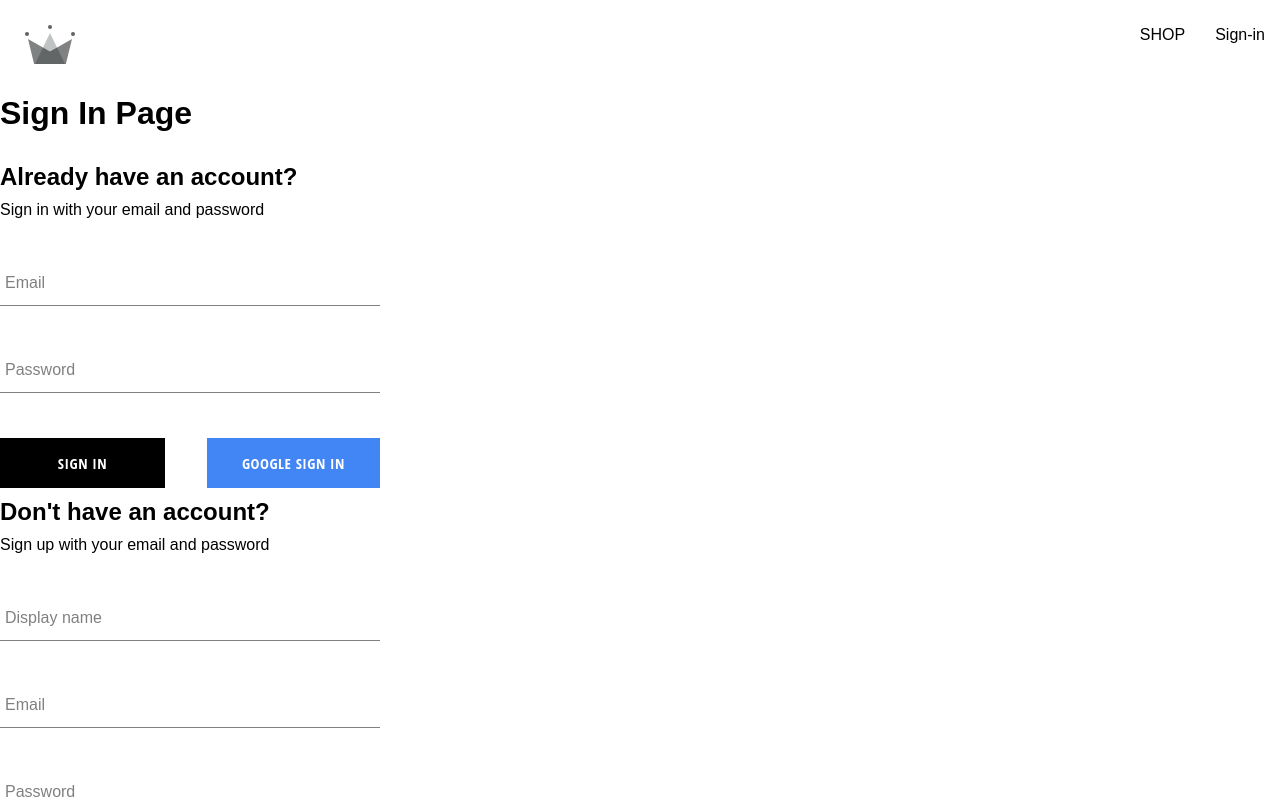
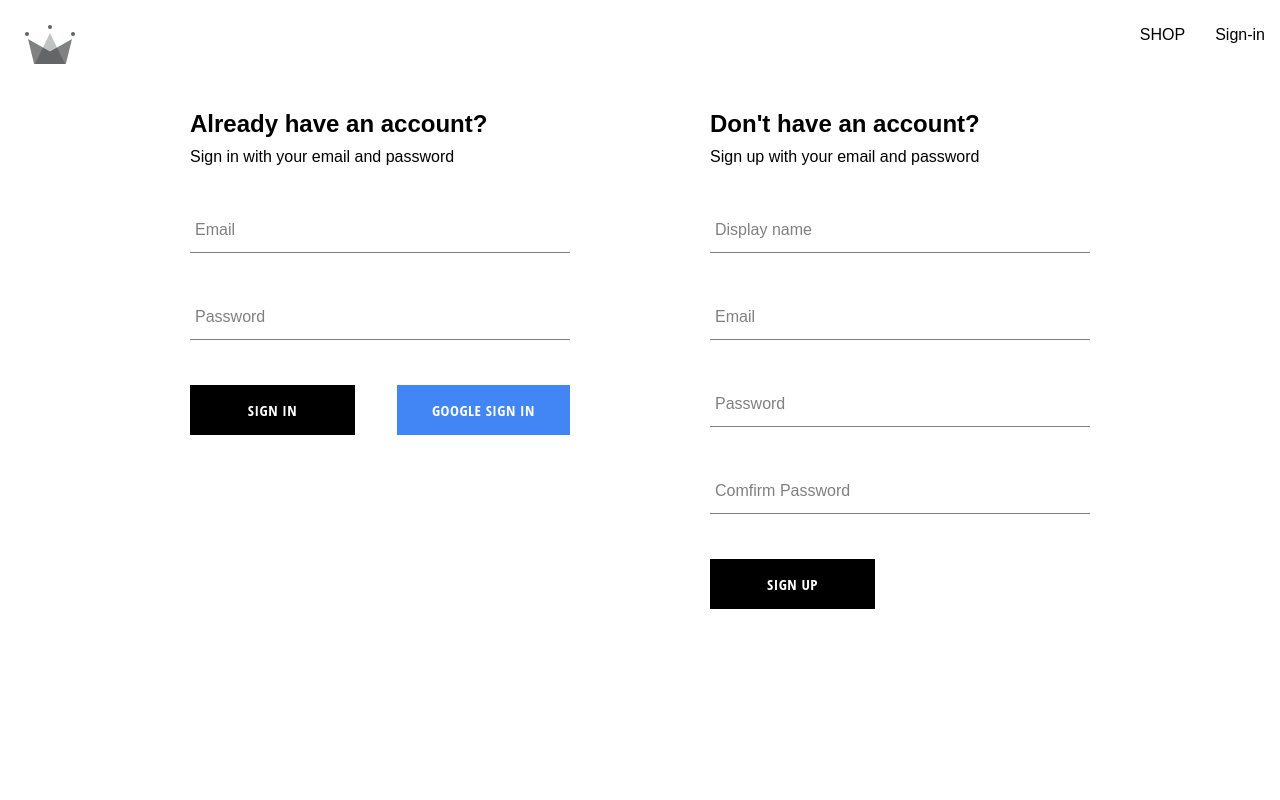
Before and after one commit to upluke/crwn-clothing-app, a React (Create React App) app: page /auth in a window 1280 px wide. Shown: the top 800 px of the page. Built offline with nearby package versions, Linux system fonts and the light colour scheme; a web font is replaced by a local one.

Commit message:
auth styles

```diff
--- a/src/routes/authentication/authentication.component.jsx
+++ b/src/routes/authentication/authentication.component.jsx
@@ -1,14 +1,11 @@
-import { signInWithGooglePopup, createUserDocumentFromAuth } from "../../utils/firebase/filebase.utils"
-
 import SignInForm from "../../components/sign-in-form/sign-in-form.component"
 import SignUpForm from "../../components/sign-up-form/sign-up-form.component"
-
+import './authentication.styles.scss'
 
 
 const Authentication=()=>{
    return (
-        <div>
-            <h1>Sign In Page</h1>
+        <div className="authentication-container">
             <SignInForm />
             <SignUpForm />
         </div>
--- /dev/null
+++ b/src/routes/authentication/authentication.styles.scss
@@ -0,0 +1,6 @@
+.authentication-container{
+    display: flex;
+    width: 900px;
+    justify-content: space-between;
+    margin:30px auto;
+}
```
